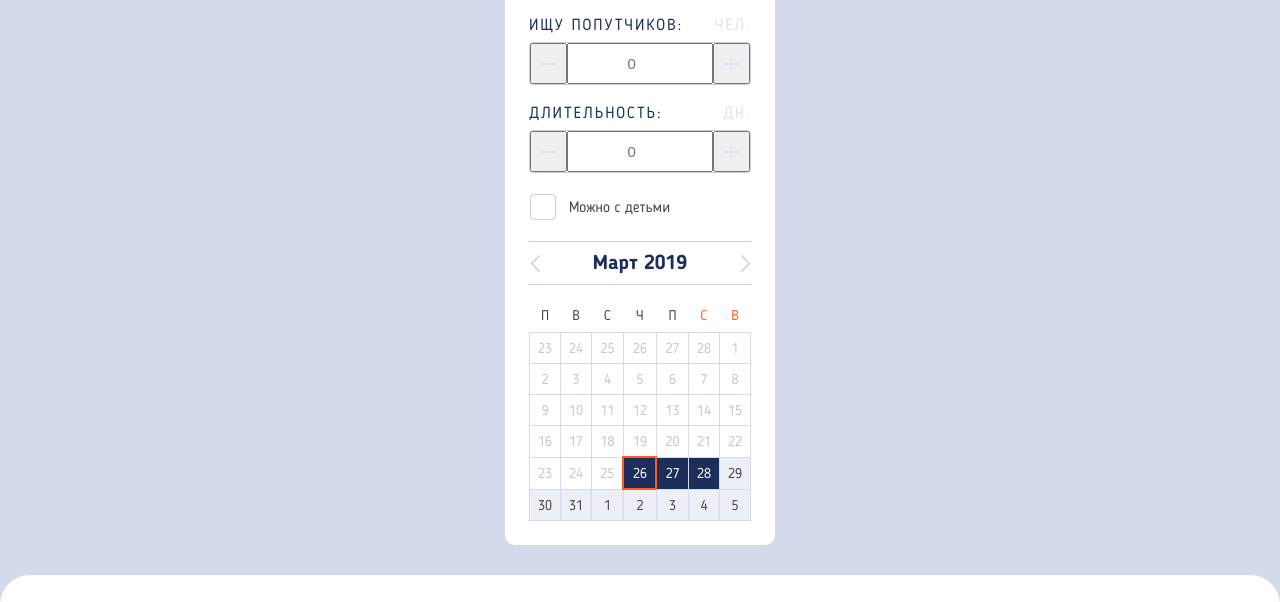
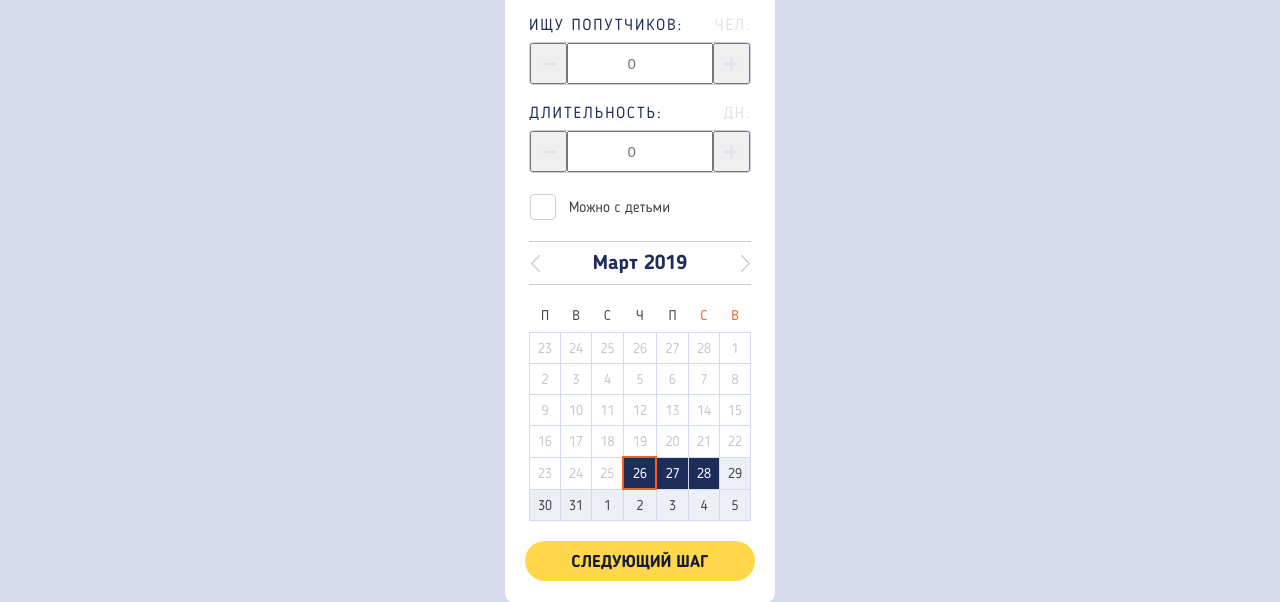
Before and after one commit to tarasovem/new-pognali-19, a website: page source/form.html in a window 1280 px wide. Shown: the part 1626-2228 px from the top of the page. Drawn offline with nearby package versions, Linux system fonts and the light colour scheme; files that its build step writes are made by us from their sources.

Commit message:
Добавляет верстку первого шага для мобильного

```diff
--- a/source/form.html
+++ b/source/form.html
@@ -267,6 +267,7 @@
                   </tbody>
                 </table>
               </div>
+              <a class="step__next-button" href="#">Следующий шаг</a>
             </article>
           </form>
         </div>
--- a/source/sass/blocks/step.scss
+++ b/source/sass/blocks/step.scss
@@ -1,7 +1,7 @@
 .step {
   background-color: $color_white;
   border-radius: 10px;
-  padding: 24px;
+  padding: 24px 24px 22px;
 }
 
 .step__title {
@@ -33,3 +33,19 @@
 .step__calendar {
   margin-top: 19px;
 }
+
+.step__next-button {
+  display: block;
+  background-color: $color_mustard;
+  color: $color_big-stone;
+  font-size: 17px;
+  text-transform: uppercase;
+  text-decoration: none;
+  font-weight: 700;
+  text-align: center;
+  padding: 12px 12px 9px;
+  margin-top: 20px;
+  margin-left: -4px;
+  margin-right: -4px;
+  border-radius: 20px;
+}
```
